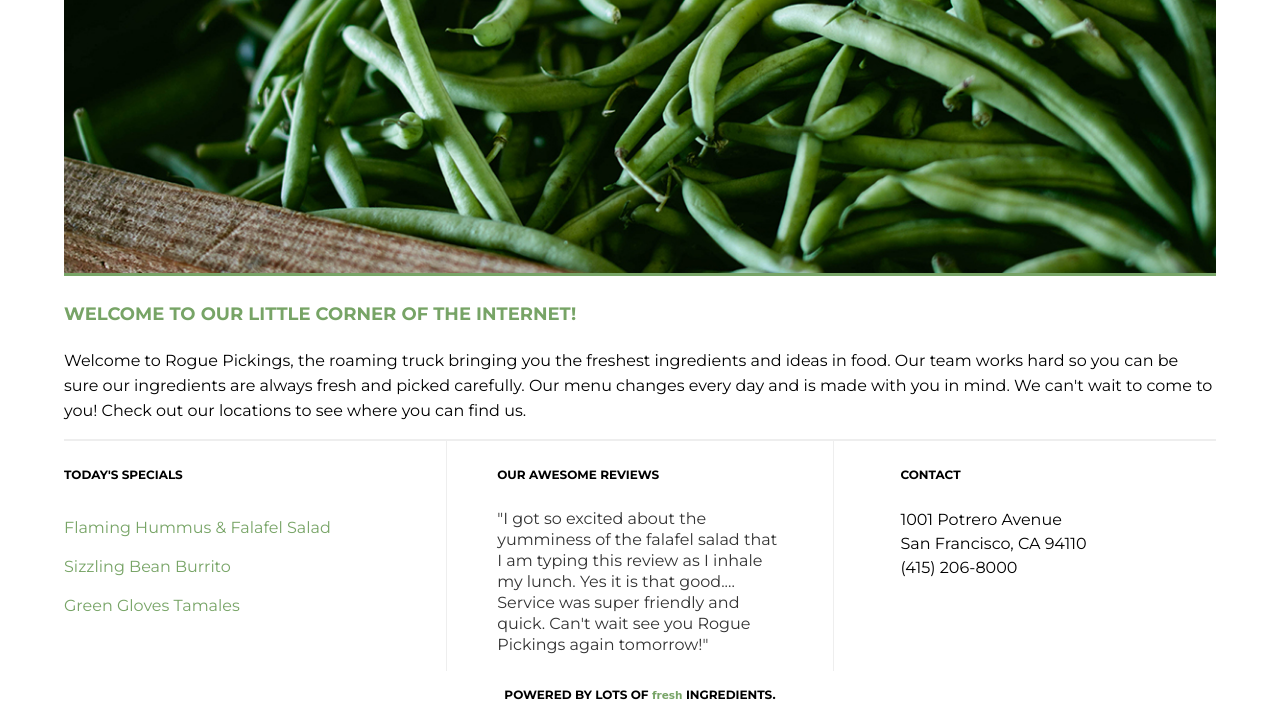
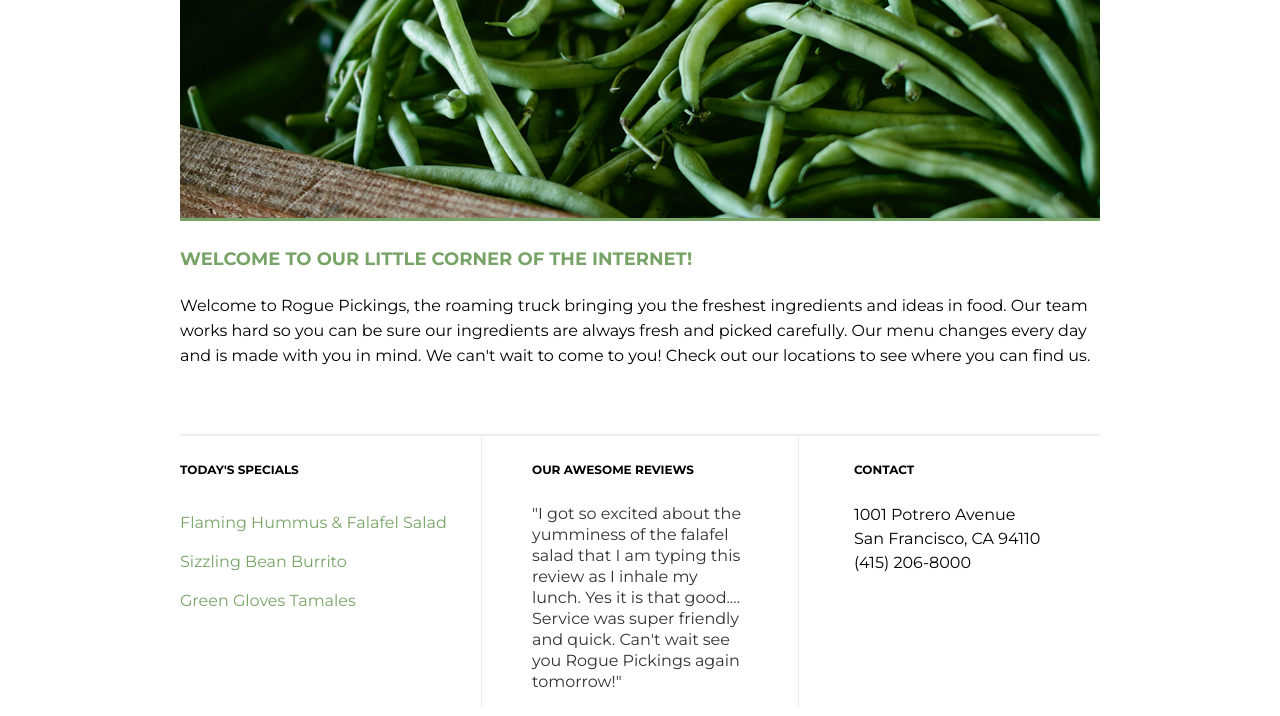
Before and after one commit to Naomilouiserose/rogue-pickings, a plain HTML site: page index.html in a window 1280 px wide. Shown: the part 84-800 px from the top of the page. Drawn offline with Linux system fonts and the light colour scheme; a web font is replaced by a local one.

Commit message:
Commiting ipad pro update

```diff
--- a/css/main.css
+++ b/css/main.css
@@ -205,6 +205,31 @@ footer span {
 
 }
 
+@media all and (min-width:1024px) {
+
+	.container {
+		max-width: 920px;
+	}
+
+	.top-section {
+		margin: 50px 0;
+	}
+
+	.bottom-section {
+		margin: 50px 0;
+	}
+
+	footer {
+		min-height: 150px;
+	}
+
+	footer h4 {
+		margin-bottom: 20px;
+	}
+
+
+}
+
 @media all and (min-width: 1200px) {
 	header {
 		justify-content: space-between;
@@ -226,5 +251,9 @@ footer span {
 		justify-content: space-between;
 	}
 
+	.top-section {
+		margin: 0;
+	}
+
 
 }
```
